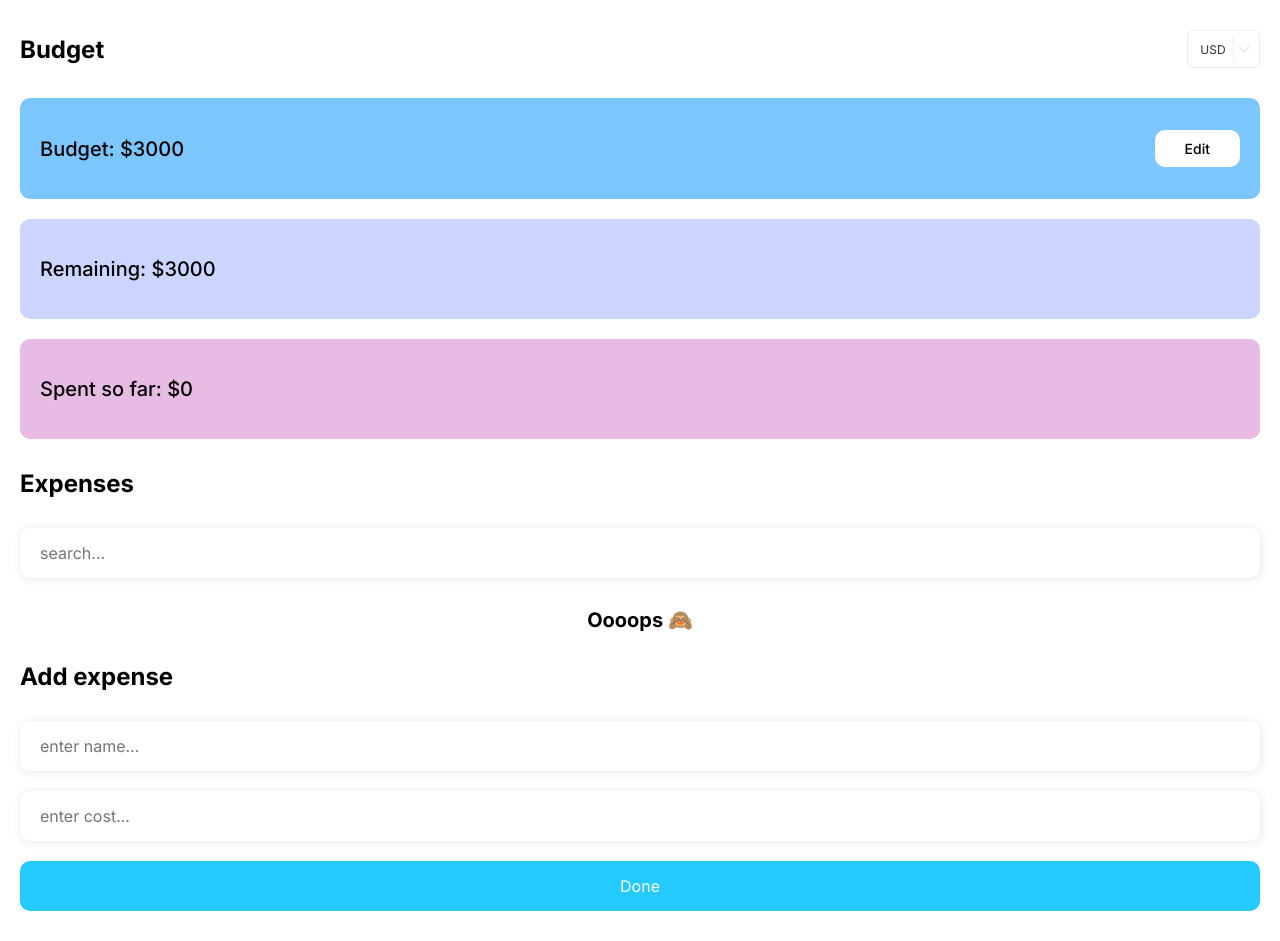
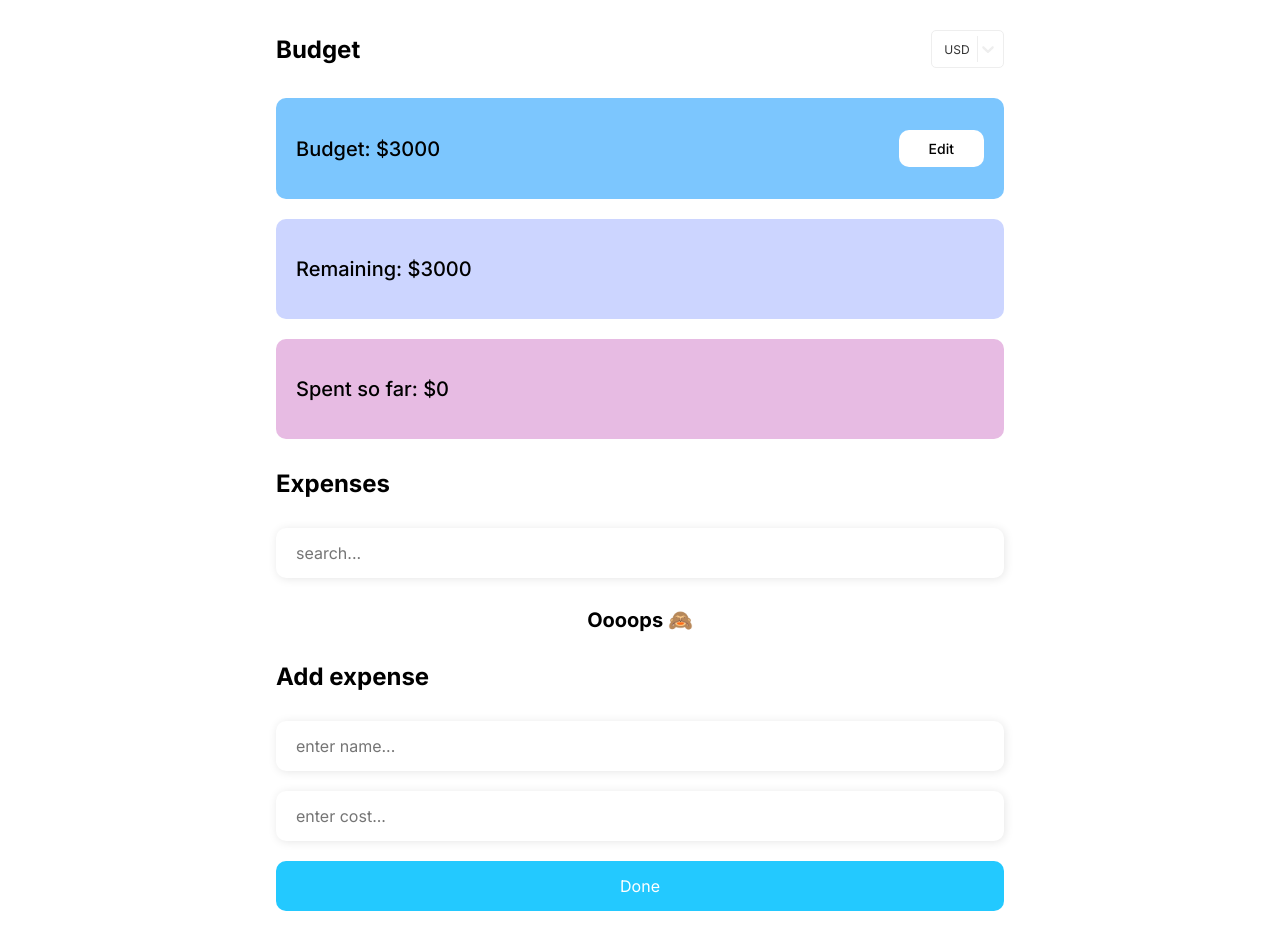
Before and after one commit to petrovskya/react-budget-app, a React (Create React App) app: page / in a window 1280 px wide. Built offline with nearby package versions, Linux system fonts and the light colour scheme.

Commit message:
feat: change app width

```diff
--- a/src/ui/appStyles.ts
+++ b/src/ui/appStyles.ts
@@ -2,15 +2,17 @@ import styled from 'styled-components';
 
 const StyledApp = styled.div`
   display: grid;
+  margin: 0 auto;
   gap: 30px;
   padding: 30px 20px;
-  max-width: 100%;
+  max-width: 768px;
   min-height: 100vh;
   font-family: 'Inter', 'san-serif';
 `;
 const StyledSection = styled.div`
   display: grid;
   place-items: center;
+  width: 100%;
   gap: 30px;
 `;
 const StyledHeader = styled.div`
```
